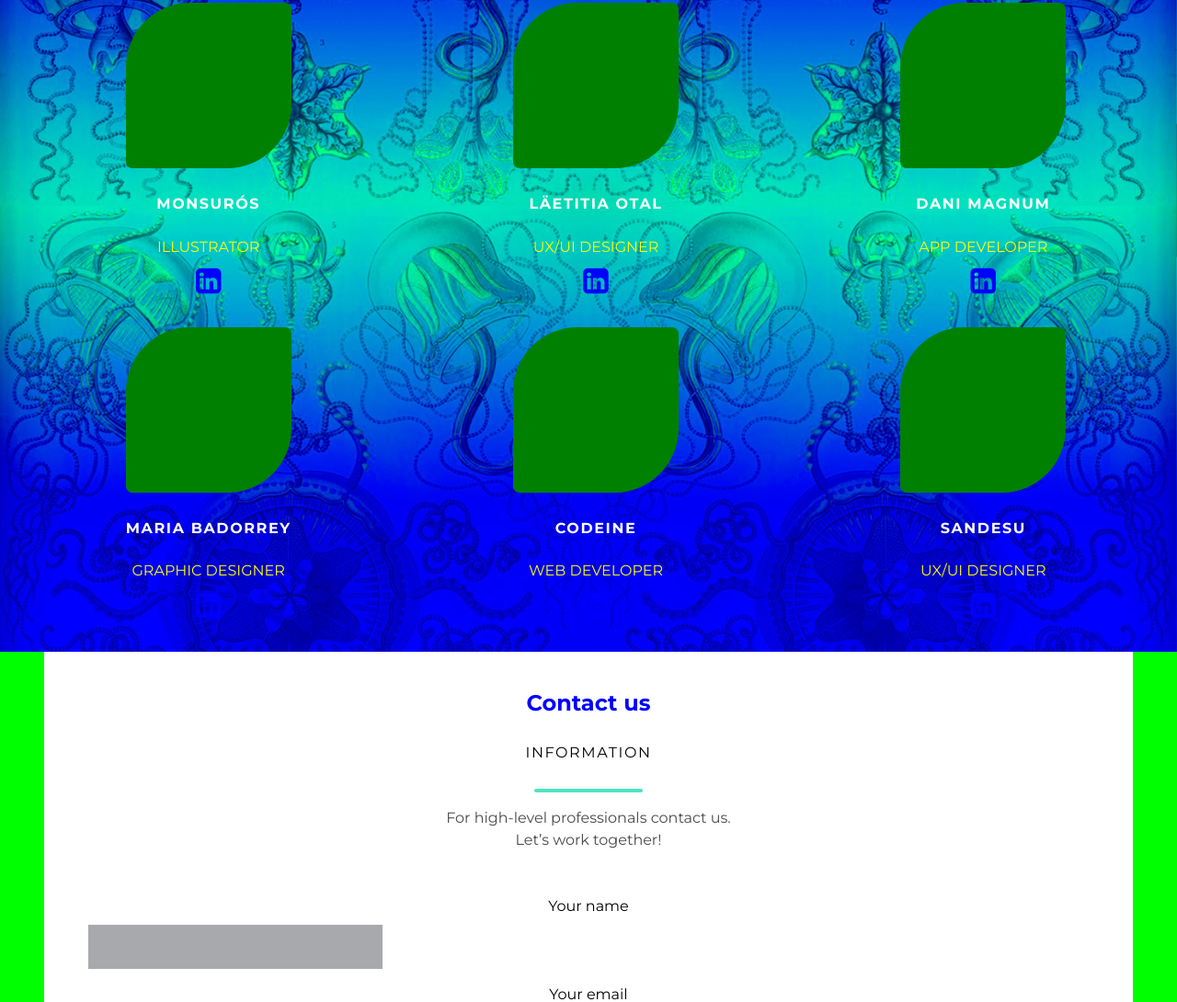
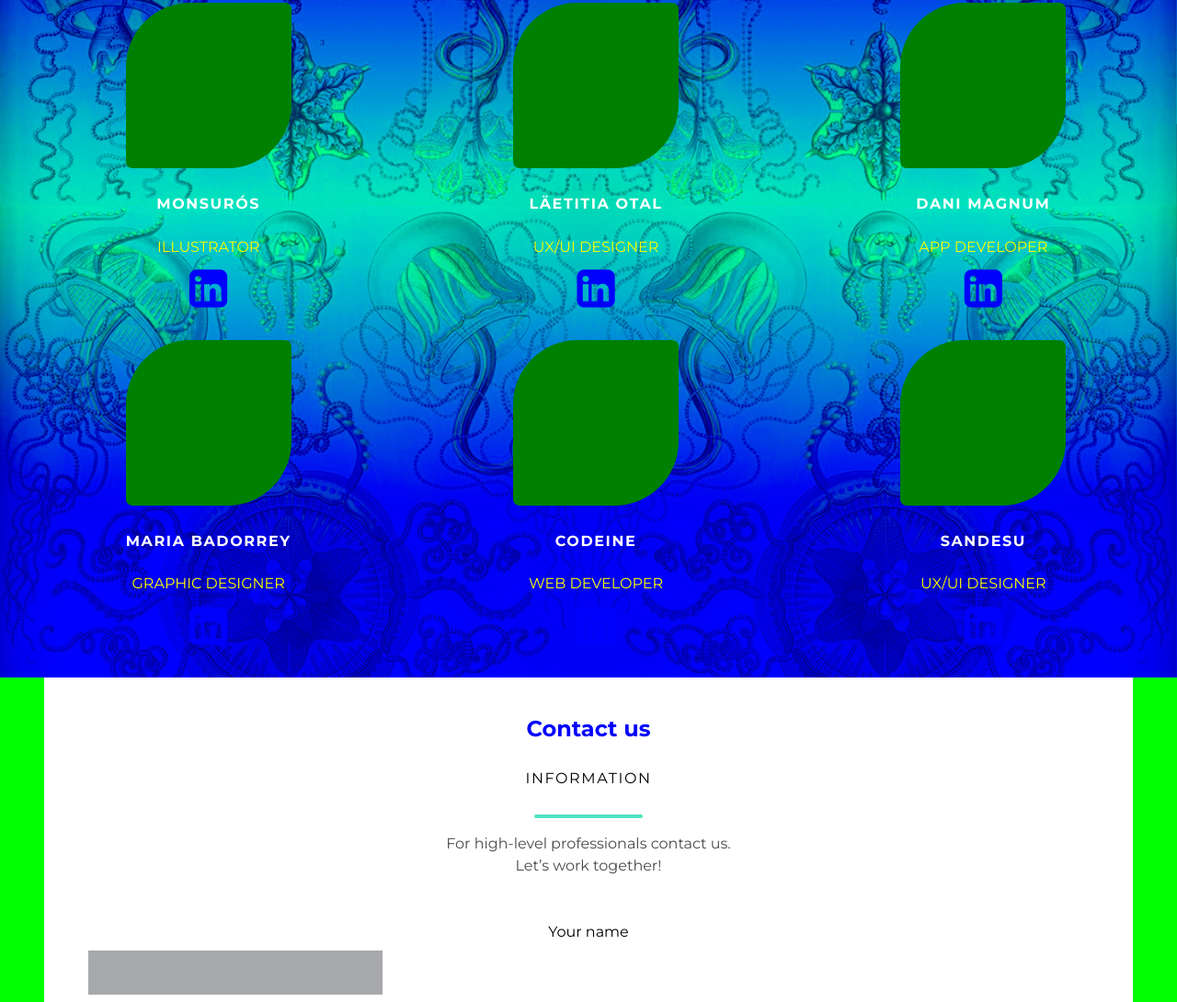
Before and after one commit to ewwwa/portfolio_master, a plain HTML site: page index.html in a window 1280 px wide. Shown: the part 2484-3574 px from the top of the page at 92% size. Drawn offline with Linux system fonts and the light colour scheme.

Commit message:
Update 2016-04-24T22:19:38.475Z

```diff
--- a/index.html
+++ b/index.html
@@ -28,12 +28,14 @@
 
   <div id="container">
     <!--BG + CLAIM-->
+
     <section class="content">
       <h1>Hello, we are <span class="t_h1">Musamedusa</span></h1>
       <div class="divide"></div>
       <h2 class="claim">A designers, developers <br>and illustrators community.<br> We love simmetry in everything.</h2>
       <h4 class="claim-link">Take a look at our <u>projects!</u></h4>
     </section>
+
     <!--PROJECTS SECTION: GRID-->
     <section class="projects">
       <div class="section_container">
@@ -53,6 +55,7 @@
         <a href="#"><img class="grid"  src="img/d_09.jpg" alt="img_portfolio"></a>
       </div>
     </section>
+
     <!--ABOUT SECTION-->
     <section class="about">
       <div class="section_container">
@@ -63,61 +66,53 @@
         <p>What makes us different? <br>Our work, our passion and our people.</p>
         <h5>who are <br> musamedusa?</h5>
       </section>
-      <!--ABOUT SECTION: STAFF TEAM
-      <div class="content-global wrap color-bg-yellow">
-<div class="content-global-1 f-basis-2 center color-txt-white">
-<div class="placeholder-round-img"></div>
-<h3 class="color-txt-grey-drk txt-margin">blablabla</h3>
-<h3>Pepe Luján</h3>
-<p>Padre de Lina y Laura</p>
-</div>
-
--->
+      <!--ABOUT SECTION: STAFF TEAM-->
       <div class="section-content-staff wrap">
       <!--STAFF TEAM: img 01-->
       <div class="section-content-staff-1 section-content-basis center">
         <div class="staff-img"></div>
         <h5 class="t-h5-title-staff">monsurós</h5>
         <h4 class="t-h4-profession-staff">illustrator</h4>
-          <a href="#"><i class="fa fa-linkedin-square fa-2x" aria-hidden="true"></i></a>
+        <a href="#"><i class="fa fa-linkedin-square fa-3x" aria-hidden="true"></i></a>
       </div>
       <!--STAFF TEAM: img 02-->
       <div class="section-content-staff-1 section-content-basis center">
         <div class="staff-img"></div>
         <h5 class="t-h5-title-staff">läetitia otal</h5>
         <h4 class="t-h4-profession-staff">ux/ui designer</h4>
-          <a href="#"><i class="fa fa-linkedin-square fa-2x" aria-hidden="true"></i></a>
+        <a href="#"><i class="fa fa-linkedin-square fa-3x" aria-hidden="true"></i></a>
       </div>
       <!--STAFF TEAM: img 03-->
       <div class="section-content-staff-1 section-content-basis center">
         <div class="staff-img"></div>
         <h5 class="t-h5-title-staff">dani magnum</h5>
         <h4 class="t-h4-profession-staff">app developer</h4>
-          <a href="#"><i class="fa fa-linkedin-square fa-2x" aria-hidden="true"></i></a>
+        <a href="#"><i class="fa fa-linkedin-square fa-3x" aria-hidden="true"></i></a>
       </div>
       <!--STAFF TEAM: img 04-->
       <div class="section-content-staff-1 section-content-basis center">
         <div class="staff-img"></div>
         <h5 class="t-h5-title-staff">maria badorrey</h5>
         <h4 class="t-h4-profession-staff">graphic designer</h4>
-          <a href="#"><i class="fa fa-linkedin-square fa-2x" aria-hidden="true"></i></a>
+        <a href="#"><i class="fa fa-linkedin-square fa-3x" aria-hidden="true"></i></a>
       </div>
       <!--STAFF TEAM: img 05-->
       <div class="section-content-staff-1 section-content-basis center">
         <div class="staff-img"></div>
         <h5 class="t-h5-title-staff">codeine</h5>
         <h4 class="t-h4-profession-staff">web developer</h4>
-          <a href="#"><i class="fa fa-linkedin-square fa-2x" aria-hidden="true"></i></a>
+        <a href="#"><i class="fa fa-linkedin-square fa-3x" aria-hidden="true"></i></a>
       </div>
       <!--STAFF TEAM: img 06-->
       <div class="section-content-staff-1 section-content-basis center">
         <div class="staff-img"></div>
         <h5 class="t-h5-title-staff">sandesu</h5>
         <h4 class="t-h4-profession-staff">ux/ui designer</h4>
-          <a href="#"><i class="fa fa-linkedin-square fa-2x" aria-hidden="true"></i></a>
+        <a href="#"><i class="fa fa-linkedin-square fa-3x" aria-hidden="true"></i></a>
       </div>
     </div>
 
+    <!--FORM SECTION-->
     <section class="form">
       <div class="section_container">
         <h3>Contact us</h3>
@@ -135,9 +130,6 @@
           <button class="btn btn-h">send</button>
         </div>
       </section>
-
-
-
     </div>
 
   </body>
```
Lines whose indentation alone changed are shown as unchanged.
